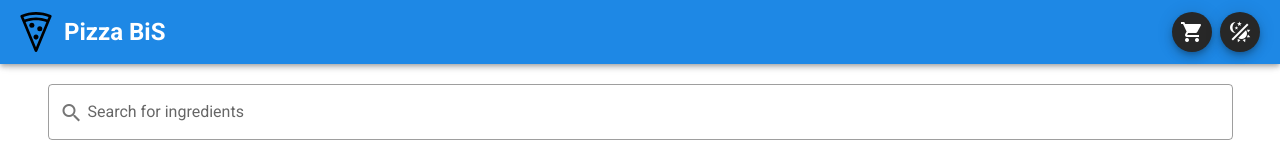
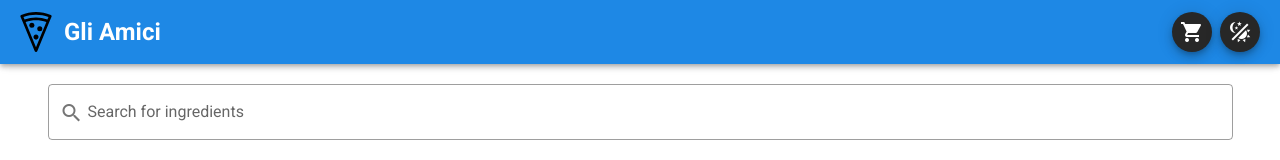
Before and after one commit to sephizack/pizzabis, a Vue app: page / in a window 1280 px wide. Shown: the top 160 px of the page. Built offline with nearby package versions, Linux system fonts and the light colour scheme.

Commit message:
Update title

```diff
--- a/src/App.vue
+++ b/src/App.vue
@@ -11,7 +11,7 @@
           width="40"
         />
 
-        <h2 class="">Pizza BiS</h2>
+        <h2 class="">Gli Amici</h2>
       </div>
 
       <v-spacer></v-spacer>
--- a/src/assets/recipes.yaml
+++ b/src/assets/recipes.yaml
@@ -205,7 +205,7 @@ Pizze:
       images:
         - pizza/nutella.jpg
 Pasta:
-  Caccio e Pepe:
+  Cacio e Pepe:
     rating: 4.5
     recipe:
       - TODO:
```
